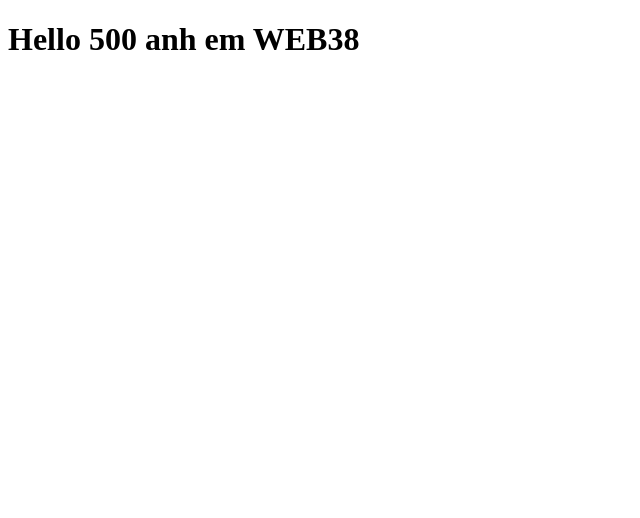
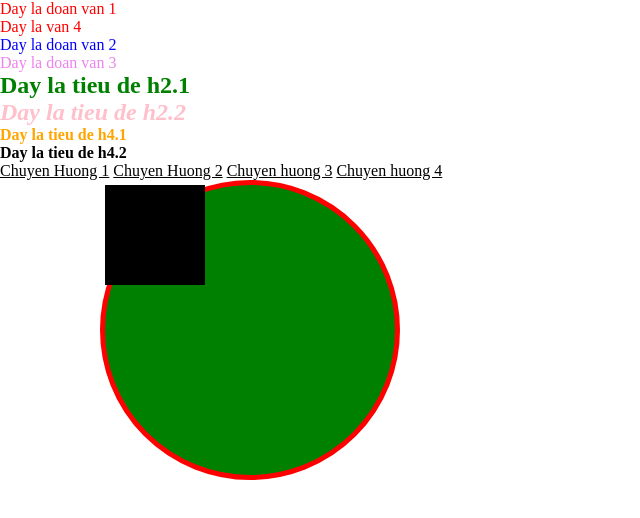
Before and after one commit to Nguyen-Van-Thuan/WEB38-REPO-BASIC, a plain HTML site: page BUOI-3.1/index.html in a window 1280 px wide. Shown: the whole page, without its empty margins (0-640 px from the left). Drawn offline with Linux system fonts and the light colour scheme.

Commit message:
update b3

```diff
--- /dev/null
+++ b/BUOI-3.1/assets/css/styles.css
@@ -0,0 +1,84 @@
+/*
+  + Margin: Khoang cach tu 1 phan tu nay den phan tu khac
+  + padding: Khoang cach tu 1 phan tu nay den phan tu khac
+ */
+
+/* Reset Browser */
+* {
+  margin: 0px;
+  padding: 0px;
+  box-sizing: border-box;
+}
+
+/*
+  + Dat Ten theo Class
+  + Goi ten phan tu class dung dau "."
+*/
+.para-1 {
+  color: red;
+}
+
+.para-2 {
+  color: blue;
+}
+.para-3 {
+  color: violet;
+}
+
+/*
+  + Dat ten theo id
+  + Goi phan tu theo id dung dau "#"
+*/
+#title-1 {
+  color: green;
+}
+#title-2 {
+  color: pink;
+  font-style: italic;
+}
+
+
+/* Dat ten theo kieu cha con */
+div h4 {
+  color: orange;
+}
+
+/*
+  + Goi ten theo link chua bi click
+*/
+a:link {
+  color: black;
+}
+a:visited {
+  color: red;
+}
+
+/*
+  + Margin & padding: Khoang cach
+
+  + Margin: Vien phan tu do ra ngoai
+  + Padding: Tu vien phan tu do vao trong
+ */
+
+
+.box-1 {
+  width: 300px;
+  height: 300px;
+  background-color: green;
+  /* margin-top: 50px; */
+  /* padding-top: 50px; */
+  margin-left: 100px;
+  /* border: 5px dotted red ; */
+
+  border: 5px solid red; /*Tao vien*/
+  /* border-radius: 20px; */
+  border-radius: 50%; /*Bo hinh tron*/
+}
+
+.box-2 {
+  width: 100px;
+  height: 100px;
+  background-color: black;
+  /* display: none; */
+  display: block;
+}
--- a/BUOI-3.1/index.html
+++ b/BUOI-3.1/index.html
@@ -3,11 +3,52 @@
 <head>
   <meta charset="UTF-8">
   <meta name="viewport" content="width=device-width, initial-scale=1.0">
-  <title>Buoi 3</title>
+  <title>Buoi 3.1</title>
+
+  <!-- Import styles.css -->
+  <link rel="stylesheet" href="./assets/css/styles.css">
+
 </head>
 <body>
 
-  <h1>Hello 500 anh em WEB38</h1>
+  <!--
+    + Cach 1: Dat ten theo -- class
+    + Trong 1 trang co nhieu class trung nhau
+    + Cach nen dung -> Toi uu CSS
+  -->
+  <p class="para-1">Day la doan van 1</p>
+  <p class="para-1">Day la van 4</p>
+
+  <p class="para-2">Day la doan van 2</p>
+  <p class="para-3">Day la doan van 3</p>
+
+  <!--
+    + Cach 2: Dat ten theo -- id
+    + Trong 1 trang HTML, id khong duoc trung nhau
+    + Han che dung -> Khong toi uu CSS
+  -->
+
+  <h2 id="title-1">Day la tieu de h2.1</h2>
+  <h2 id="title-2">Day la tieu de h2.2</h2>
+
+
+  <!-- Goi ten theo kieu cha con -->
+
+  <div>
+    <h4>Day la tieu de h4.1</h4>
+  </div>
+  <h4>Day la tieu de h4.2</h4>
+
+  <!-- Goi ten theo link -->
+  <a href="#1">Chuyen Huong 1</a>
+  <a href="#2">Chuyen Huong 2</a>
+  <a href="#3">Chuyen huong 3</a>
+  <a href="#4">Chuyen huong 4</a>
+
+  <!-- Margin & padding -->
+  <div class="box-1">
+    <div class="box-2"></div>
+  </div>
 
 </body>
 </html>
--- /dev/null
+++ b/BUOI-3.2/assets/css/styles.css
@@ -0,0 +1,51 @@
+/* Reset Browser */
+* {
+  padding: 0;
+  margin: 0;
+  box-sizing: border-box;
+}
+
+/* Header */
+.header {
+  width: 100%;
+  height: 150px;
+  background-color: pink;
+
+  display: flex; /*PT nam tren 1 hang*/
+}
+.logo {
+  width: 20%;
+  height: 150px;
+  background-color: blue;
+}
+.menu {
+  width: 80%;
+  height: 150px;
+  background-color: green;
+}
+
+
+/* Content */
+
+.wrap-content {
+  height: 500px;
+  width: 100%;
+  background-color: aqua;
+  display: flex;
+}
+
+.content-1 {
+  width: 200px;
+  height: 200px;
+  background-color: yellow;
+}
+.content-2 {
+  width: 200px;
+  height: 200px;
+  background-color: violet;
+}
+.content-3 {
+  width: 200px;
+  height: 200px;
+  background-color: orange;
+}
```
Also changed, not shown: BUOI-3.2/index.html (added, +27 -0 lines), BUOI-4.1/index.html (added, +17 -0 lines), BUOI-4.1/assets/css/styles.css (added).
